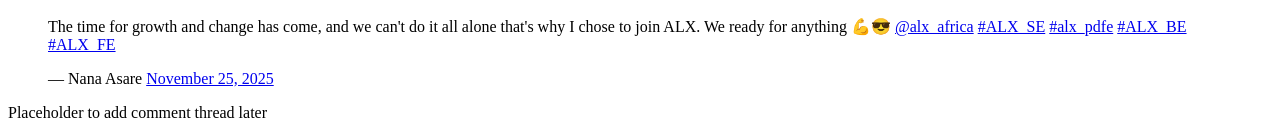
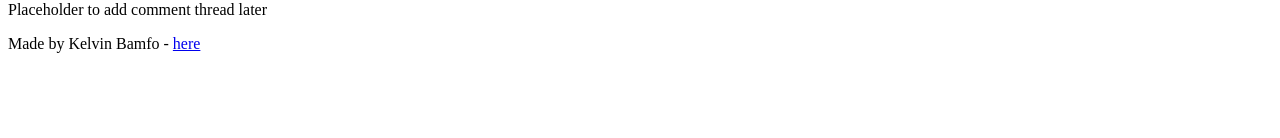
Before and after one commit to KelvinBamfo/My_First_Portfolio, a plain HTML site: page html_basic/index.html in a window 1280 px wide. Shown: the part 715-853 px from the top of the page. After the commit the page ends 800 px from the top, so only its background shows below. Drawn offline with Linux system fonts and the light colour scheme.

Commit message:
Fixed typos

```diff
--- a/html_basic/index.html
+++ b/html_basic/index.html
@@ -24,21 +24,9 @@
         <p><strong>My Journey with ALX</strong></p>
     <nav><a href="/tweets.html">X</a></nav>
     <img src="https://i.ibb.co/gTDZZT8/ALX-Logo-07.png" alt="ALX logo">
-<blockquote class="twitter-tweet">
-    <p lang="en" dir="ltr">
-    The time for growth and change has come, and we can&#39;t do it all alone that&#39;s why I chose to join ALX. We ready for anything 💪😎
-    <a href="https://twitter.com/alx_africa?ref_src=twsrc%5Etfw">@alx_africa</a>
-    <a href="https://twitter.com/hashtag/ALX_SE?src=hash&amp;ref_src=twsrc%5Etfw">#ALX_SE</a>
-    <a href="https://twitter.com/hashtag/alx_pdfe?src=hash&amp;ref_src=twsrc%5Etfw">#alx_pdfe</a>
-    <a href="https://twitter.com/hashtag/ALX_BE?src=hash&amp;ref_src=twsrc%5Etfw">#ALX_BE</a>
-    <a href="https://twitter.com/hashtag/ALX_FE?src=hash&amp;ref_src=twsrc%5Etfw">#ALX_FE</a>
-     </p>
-    &mdash; Nana Asare
-    <a href="https://twitter.com/Nana_asare11/status/1957532398242967951?ref_src=twsrc%5Etfw">November 25, 2025</a>
-</blockquote>
-    <script async src="https://platform.twitter.com/widgets.js" charset="utf-8"></script>
 </article>
     <aside>Placeholder to add comment thread later</aside>
     </main>
 <footer><p>Made by Kelvin Bamfo - <a href="..." target="_blank">here</a></p></footer>
+</body>
 </html>
```
Also changed, not shown: html_basic/tweets.html (+1 -1 lines).
